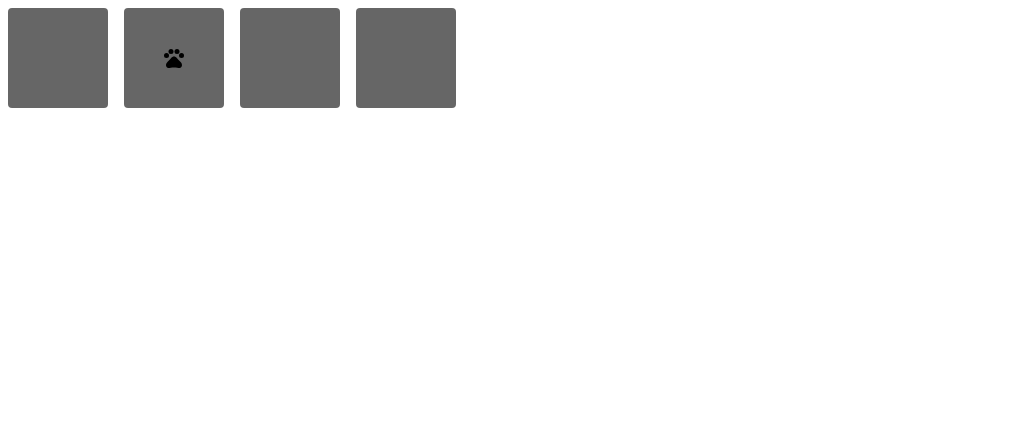
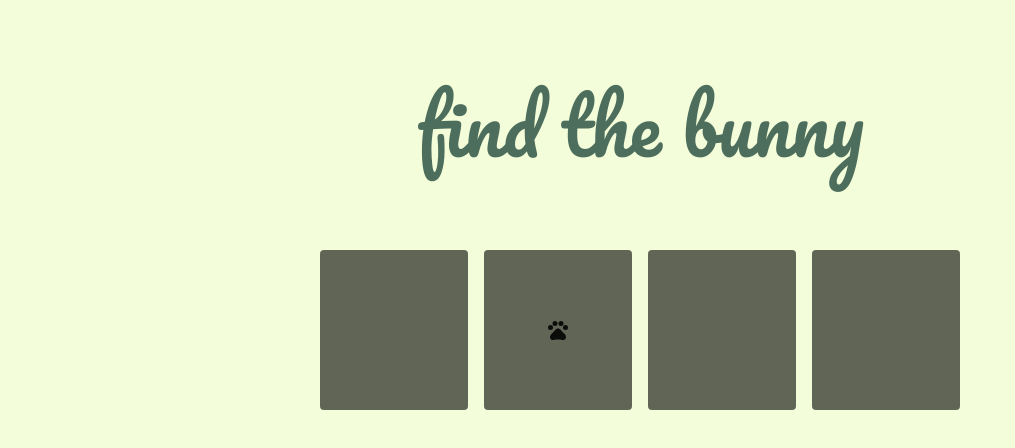
Before and after one commit to sayandcode/find-the-bunny, a React (Create React App) app: page / in a window 1280 px wide. Shown: the top 448 px of the page, without its empty margins (0-1015 px from the left). Built offline with nearby package versions, Linux system fonts and the light colour scheme.

Commit message:
Add some styling with customTheme
* A background component contains the non-board related stuff like logo.
* Contexts are wrapped using a separate wrapper component.
* MUI theme provider was used with custom theme.

```diff
--- a/package.json
+++ b/package.json
@@ -5,6 +5,7 @@
   "dependencies": {
     "@emotion/react": "^11.10.0",
     "@emotion/styled": "^11.10.0",
+    "@fontsource/pacifico": "^4.5.8",
     "@mui/icons-material": "^5.8.4",
     "@mui/material": "^5.10.0",
     "@testing-library/jest-dom": "^5.16.5",
--- a/src/App.js
+++ b/src/App.js
@@ -1,14 +1,17 @@
+import Background from './components/Background';
 import Board from './components/BoardComponents/Board';
 import WinScreen from './components/WinScreen';
-import ConfigContextProvider from './utils/Contexts/gameConfig';
+import ContextProviders from './utils/Contexts/ContextProviders';
 
 function App() {
   return (
     <div>
-      <ConfigContextProvider>
-        <WinScreen />
-        <Board />
-      </ConfigContextProvider>
+      <ContextProviders>
+        <Background>
+          <Board />
+          <WinScreen />
+        </Background>
+      </ContextProviders>
     </div>
   );
 }
--- /dev/null
+++ b/src/components/Background.js
@@ -0,0 +1,36 @@
+import { Box, Typography } from '@mui/material';
+import PropTypes from 'prop-types';
+import '@fontsource/pacifico';
+import GameSettings from './GameSettings/GameSettings';
+
+function Background({ children }) {
+  return (
+    <Box
+      sx={{
+        height: '100vh',
+        width: '100vw',
+        bgcolor: 'primary.light',
+      }}
+    >
+      <Typography
+        variant="h3"
+        component="h1"
+        fontFamily="Pacifico, cursive"
+        fontSize="6vw"
+        color="primary.main"
+        textAlign="center"
+        pt="10vh"
+        mb="10vh"
+      >
+        find the bunny
+      </Typography>
+      {children}
+    </Box>
+  );
+}
+
+Background.propTypes = {
+  children: PropTypes.node.isRequired,
+};
+
+export default Background;
--- a/src/components/BoardComponents/Board.js
+++ b/src/components/BoardComponents/Board.js
@@ -44,7 +44,14 @@ function Board() {
   }
 
   return (
-    <Stack direction="row" spacing={2}>
+    <Stack
+      direction="row"
+      spacing={2}
+      sx={{
+        width: '50vw',
+        margin: 'auto',
+      }}
+    >
       {Array.from(Array(noOfHoles)).map((_, i) => (
         <Hole
           // eslint-disable-next-line react/no-array-index-key
--- a/src/components/BoardComponents/Hole.js
+++ b/src/components/BoardComponents/Hole.js
@@ -1,13 +1,16 @@
 import { Pets as PawIcon } from '@mui/icons-material';
 import PropTypes from 'prop-types';
 import { Box, Stack } from '@mui/material';
+import { useContext } from 'react';
+import { ConfigContext } from '../../utils/Contexts/gameConfig';
 
 function Hole({ hasBunny, open, onClick: handleClick }) {
+  const { noOfHoles } = useContext(ConfigContext);
   return (
     <Box
       sx={{
-        height: 100,
-        width: 100,
+        height: `calc(50vw / ${noOfHoles})`,
+        width: `calc(50vw / ${noOfHoles})`,
       }}
       onClick={handleClick}
     >
--- a/src/components/WinScreen.js
+++ b/src/components/WinScreen.js
@@ -29,10 +29,25 @@ function WinScreen() {
   return (
     show && (
       <Backdrop open sx={{ display: 'flex', flexDirection: 'column', gap: 1 }}>
-        <Typography variant="h3" color="white">
+        <Typography
+          variant="h3"
+          fontFamily="Pacifico, cursive"
+          fontSize="4rem"
+          gutterBottom
+          color="secondary"
+        >
           You won!
         </Typography>
-        <Button variant="contained" size="large" onClick={resetGame}>
+        <Button
+          variant="contained"
+          size="large"
+          onClick={resetGame}
+          color="secondary"
+          sx={{
+            fontWeight: (theme) => theme.typography.fontWeightBold,
+            borderRadius: (theme) => theme.shape.borderRadius,
+          }}
+        >
           Play again
         </Button>
       </Backdrop>
--- /dev/null
+++ b/src/utils/Contexts/ContextProviders.js
@@ -0,0 +1,19 @@
+import PropTypes from 'prop-types';
+import { CssBaseline, ThemeProvider } from '@mui/material';
+import ConfigContextProvider from './gameConfig';
+import customTheme from '../CustomTheme';
+
+function ContextProviders({ children }) {
+  return (
+    <ThemeProvider theme={customTheme}>
+      <CssBaseline />
+      <ConfigContextProvider>{children}</ConfigContextProvider>
+    </ThemeProvider>
+  );
+}
+
+ContextProviders.propTypes = {
+  children: PropTypes.node.isRequired,
+};
+
+export default ContextProviders;
--- /dev/null
+++ b/src/utils/CustomTheme.js
@@ -0,0 +1,18 @@
+import { createTheme } from '@mui/material';
+
+const customTheme = createTheme({
+  palette: {
+    primary: {
+      main: '#4e6e5d',
+      light: '#f4fdd9',
+      contrastText: 'white',
+    },
+    secondary: {
+      main: '#f0a868',
+      light: '#ffe8c2',
+      contrastText: 'white',
+    },
+  },
+});
+
+export default customTheme;
```
Also changed, not shown: 1 other file (tests, documents, lock files or other folders).
